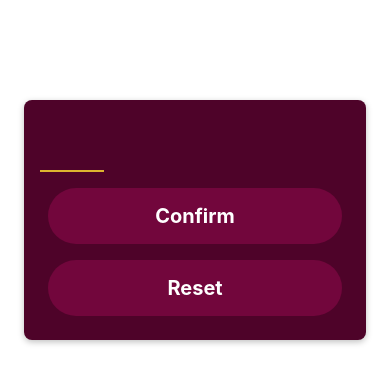
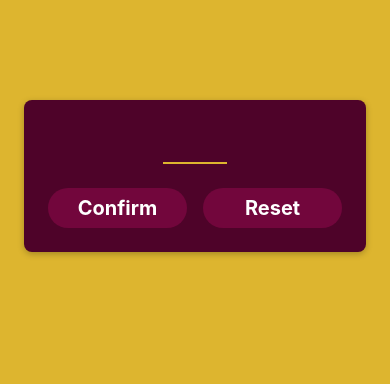
Before and after one commit to john-marcello/rn-module-2, a React Native app: screen / in a window 390 px wide. Shown: the top 384 px of the page. Built offline with nearby package versions, Linux system fonts and the light colour scheme.

Commit message:
feat(add): Add background color to root component

```diff
--- a/App.js
+++ b/App.js
@@ -1,8 +1,18 @@
 // import { StyleSheet } from 'react-native';
+import { StyleSheet, View } from 'react-native';
 import StartGame from './screens/StartGame';
 
 export default function App() {
   return (
-    <StartGame />
+    <View style={styles.rootScreen}>
+        <StartGame />
+    </View>
   );
 }
+
+const styles = StyleSheet.create({
+    rootScreen: {
+        flex: 1,
+        backgroundColor: '#ddb52f',
+    },
+});
--- a/components/ButtonPrimary.js
+++ b/components/ButtonPrimary.js
@@ -28,19 +28,20 @@ const styles = StyleSheet.create({
     buttonOuterContainer: {
         borderRadius: 32,
         margin: 8,
-        overflow: "hidden",
+        overflow: 'hidden',
     },
 
     buttonInnerContainer: {
-        backgroundColor: "#72063c",
-        padding: 16,
+        backgroundColor: '#72063c',
+        padding: 8,
+
         elevation: 4, // android only
     },
     buttonText: {
-        color: "#ffffff",
+        color: '#ffffff',
         fontSize: 20,
-        fontWeight: "bold",
-        textAlign: "center",
+        fontWeight: 'bold',
+        textAlign: 'center',
     },
     pressed: {
         opacity: 0.75,
--- a/screens/StartGame.js
+++ b/screens/StartGame.js
@@ -1,4 +1,4 @@
-import { StyleSheet, TextInput, View } from "react-native";
+import { StyleSheet, TextInput, View, ViewBase } from "react-native";
 import ButtonPrimary from "../components/ButtonPrimary";
 
 // start game screen
@@ -12,8 +12,14 @@ function StartGame({}) {
                 autoCapitalize='none'
                 autoCorrect={false}
             />
-            <ButtonPrimary>Confirm</ButtonPrimary>
-            <ButtonPrimary>Reset</ButtonPrimary>
+            <View style={styles.buttonsContainer}>
+                <View style={styles.buttonContainer}>
+                    <ButtonPrimary>Confirm</ButtonPrimary>
+                </View>
+                <View style={styles.buttonContainer}>
+                    <ButtonPrimary>Reset</ButtonPrimary>
+                </View>
+            </View>
         </View>
     );
 }
@@ -22,15 +28,15 @@ export default StartGame;
 
 const styles = StyleSheet.create({
     inputContainer: {
-        // alignItems: 'center',
-        // justifyContent: 'center',
+        justifyContent: 'center',
+        alignItems: 'center',
         marginTop: 100,
         marginHorizontal: 24,
         padding: 16,
-        backgroundColor: "#4e0329",
+        backgroundColor: '#4e0329',
         borderRadius: 8,
         elevation: 4, // android only
-        shadowColor: "#000000", // ios only
+        shadowColor: '#000000', // ios only
         shadowOffset: { width: 0, height: 2 }, // ios only
         shadowRadius: 6, // ios only
         shadowOpacity: 0.25, // ios only
@@ -38,12 +44,20 @@ const styles = StyleSheet.create({
     numberInput: {
         height: 48,
         width: 64,
-        textAlign: "center",
+        textAlign: 'center',
         fontSize: 32,
-        fontWeight: "bold",
-        borderBottomColor: "#ddb52f",
+        fontWeight: 'bold',
+        borderBottomColor: '#ddb52f',
         borderBottomWidth: 2,
-        color: "#ddb52f",
-        marginVertical: 8,
+        color: '#ddb52f',
+        marginBottom: 16,
     },
+    buttonsContainer: {
+        flexDirection: 'row',
+        justifyContent: 'space-between',
+        width: '100%',
+    },
+    buttonContainer: {
+        flex: 1,
+    }
 });
```
